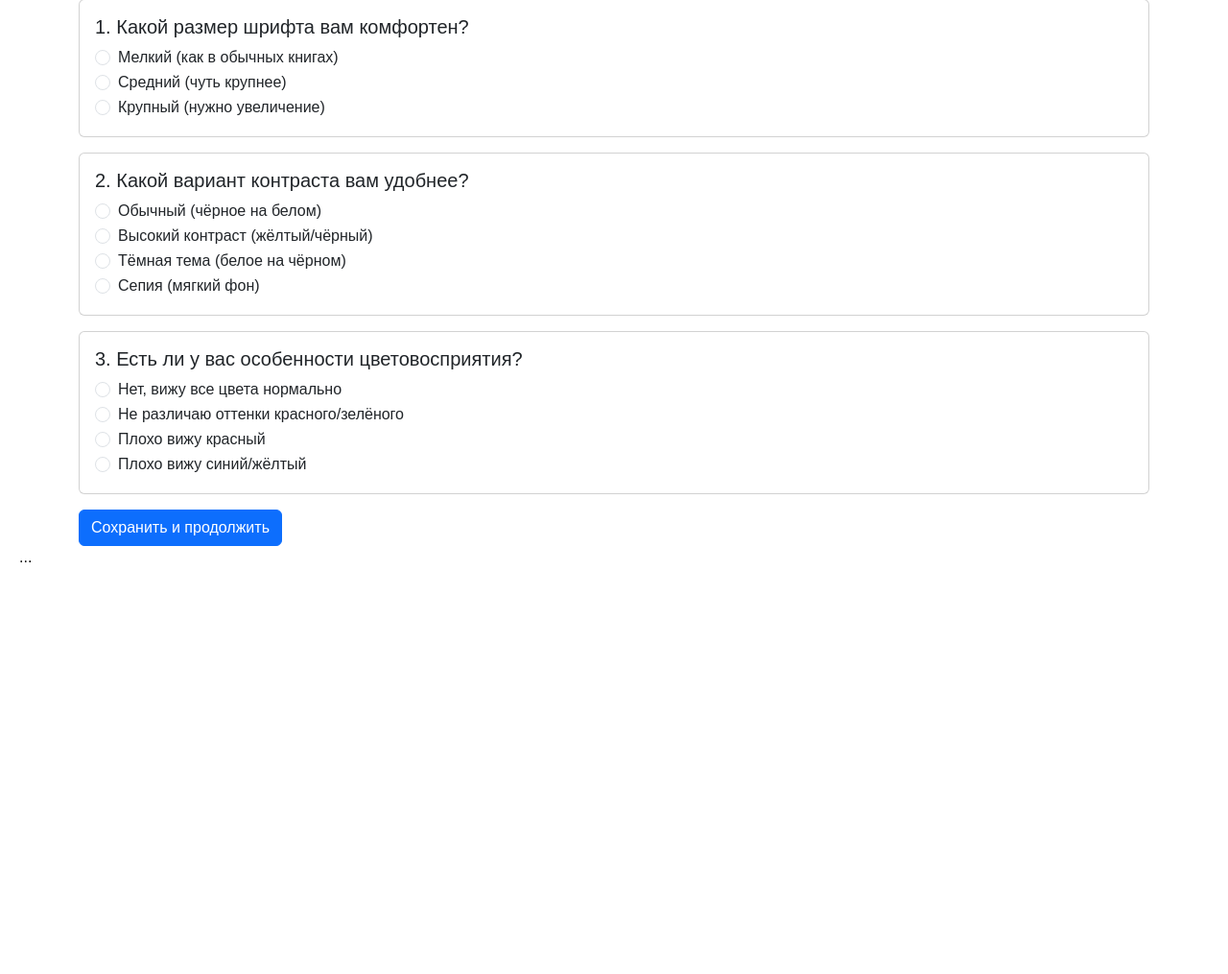
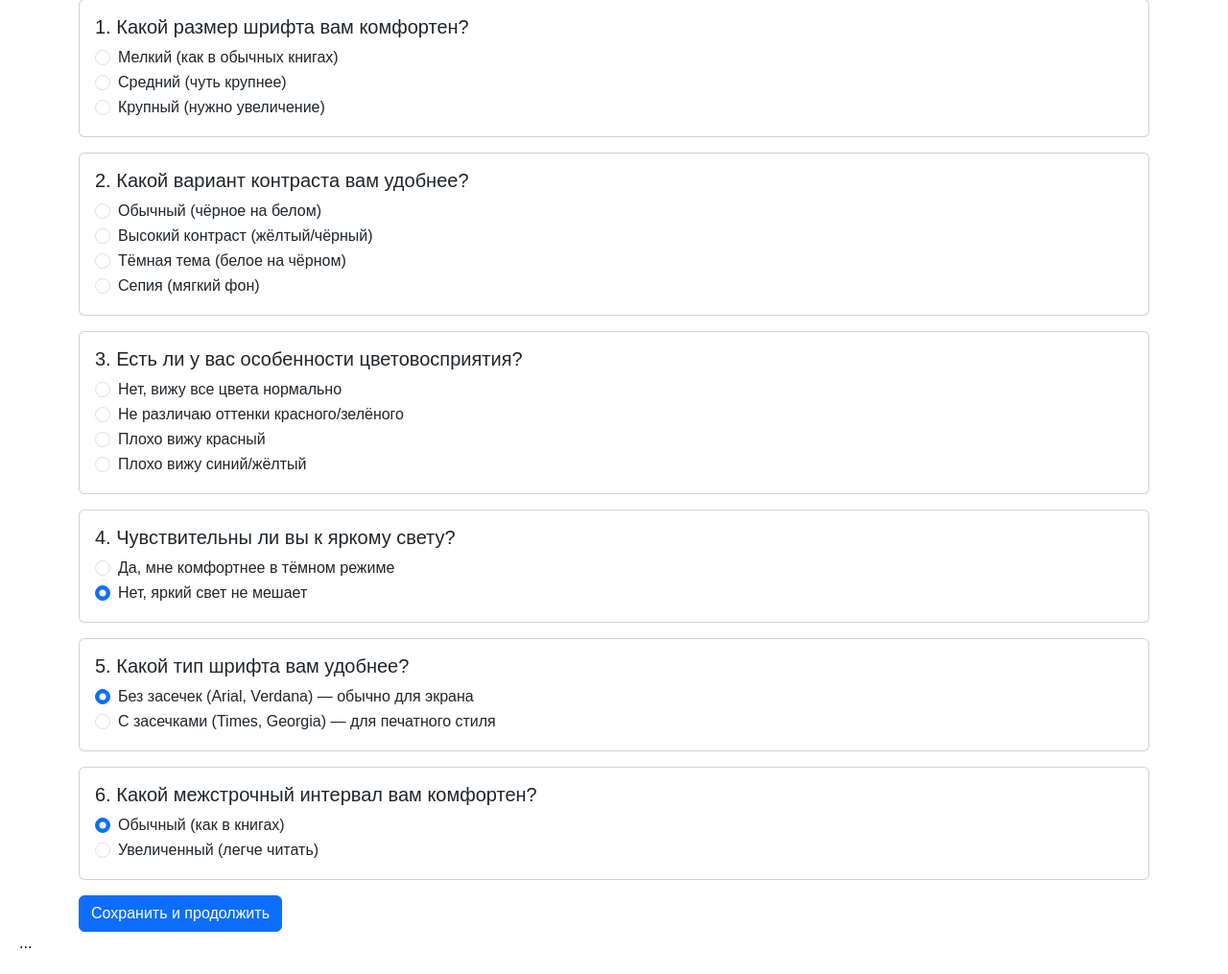
Before and after one commit to Dolgi-Mari/DiplomaProject, a Flask app: page /test in a window 1280 px wide. Shown: the part 213-1228 px from the top of the page at 96% size. Before the commit the page ends 799 px from the top, so only its background shows below. Run offline with Flask 3, Linux system fonts and the light colour scheme; a user stored in the database is signed in.

Commit message:
Добавление в бд и в тест новых полей

```diff
--- a/app.py
+++ b/app.py
@@ -40,6 +40,12 @@ class User(db.Model):
     color_vision = db.Column(db.String(20))   # 'normal', 'deutan', 'protan', 'tritan'
     font_pref = db.Column(db.String(20))      # 'small', 'medium', 'large'
     theme_pref = db.Column(db.String(20))     # 'light', 'dark', 'sepia', 'high_contrast'
+
+    # НОВЫЕ ПОЛЯ
+    light_sensitive = db.Column(db.Boolean, default=False)        # чувствительность к свету (да/нет)
+    font_family = db.Column(db.String(20), default='sans')        # 'sans' или 'serif'
+    line_height = db.Column(db.String(20), default='normal')      # 'normal' или 'large'
+
     created_at = db.Column(db.DateTime, default=datetime.utcnow)
 
     def __repr__(self):
@@ -91,12 +97,20 @@ def test():
         vision = request.form.get('vision', 'medium')
         contrast = request.form.get('contrast', 'normal')
         color = request.form.get('color', 'normal')
+        # НОВЫЕ ПОЛЯ
+        light_sensitive = request.form.get('light_sensitive') == 'yes'  # True/False
+        font_family = request.form.get('font_family', 'sans')
+        line_height = request.form.get('line_height', 'normal')
 
         # Обновляем поля существующего пользователя
         user.font_pref = vision
         user.theme_pref = contrast
         user.color_vision = color
-        user.contrast = contrast  # если нужно отдельное поле для контраста
+        user.contrast = contrast
+
+        user.light_sensitive = light_sensitive
+        user.font_family = font_family
+        user.line_height = line_height
 
         db.session.commit()
 
--- a/templates/test.html
+++ b/templates/test.html
@@ -70,6 +70,51 @@
         </div>
     </div>
 
+    <!-- Вопрос 4: Чувствительность к свету -->
+    <div class="card mb-3">
+        <div class="card-body">
+            <h5 class="card-title">4. Чувствительны ли вы к яркому свету?</h5>
+            <div class="form-check">
+                <input class="form-check-input" type="radio" name="light_sensitive" id="light_yes" value="yes">
+                <label class="form-check-label" for="light_yes">Да, мне комфортнее в тёмном режиме</label>
+            </div>
+            <div class="form-check">
+                <input class="form-check-input" type="radio" name="light_sensitive" id="light_no" value="no" checked>
+                <label class="form-check-label" for="light_no">Нет, яркий свет не мешает</label>
+            </div>
+        </div>
+    </div>
+
+    <!-- Вопрос 5: Тип шрифта -->
+    <div class="card mb-3">
+        <div class="card-body">
+            <h5 class="card-title">5. Какой тип шрифта вам удобнее?</h5>
+            <div class="form-check">
+                <input class="form-check-input" type="radio" name="font_family" id="font_sans" value="sans" checked>
+                <label class="form-check-label" for="font_sans">Без засечек (Arial, Verdana) — обычно для экрана</label>
+            </div>
+            <div class="form-check">
+                <input class="form-check-input" type="radio" name="font_family" id="font_serif" value="serif">
+                <label class="form-check-label" for="font_serif">С засечками (Times, Georgia) — для печатного стиля</label>
+            </div>
+        </div>
+    </div>
+
+    <!-- Вопрос 6: Межстрочный интервал -->
+    <div class="card mb-3">
+        <div class="card-body">
+            <h5 class="card-title">6. Какой межстрочный интервал вам комфортен?</h5>
+            <div class="form-check">
+                <input class="form-check-input" type="radio" name="line_height" id="line_normal" value="normal" checked>
+                <label class="form-check-label" for="line_normal">Обычный (как в книгах)</label>
+            </div>
+            <div class="form-check">
+                <input class="form-check-input" type="radio" name="line_height" id="line_large" value="large">
+                <label class="form-check-label" for="line_large">Увеличенный (легче читать)</label>
+            </div>
+        </div>
+    </div>
+
     <button type="submit" class="btn btn-primary">Сохранить и продолжить</button>
 </form>
 {% endblock %}
```
Also changed, not shown: instance/users.db.
